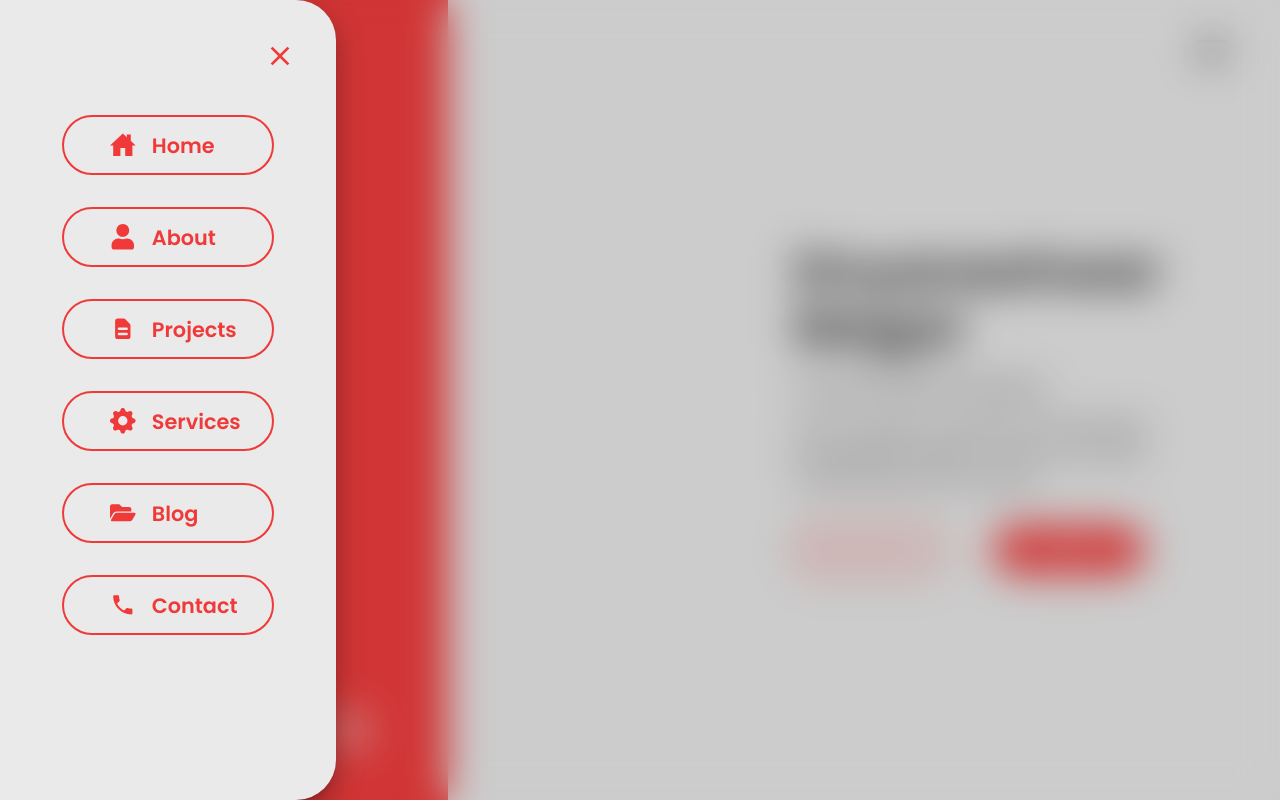
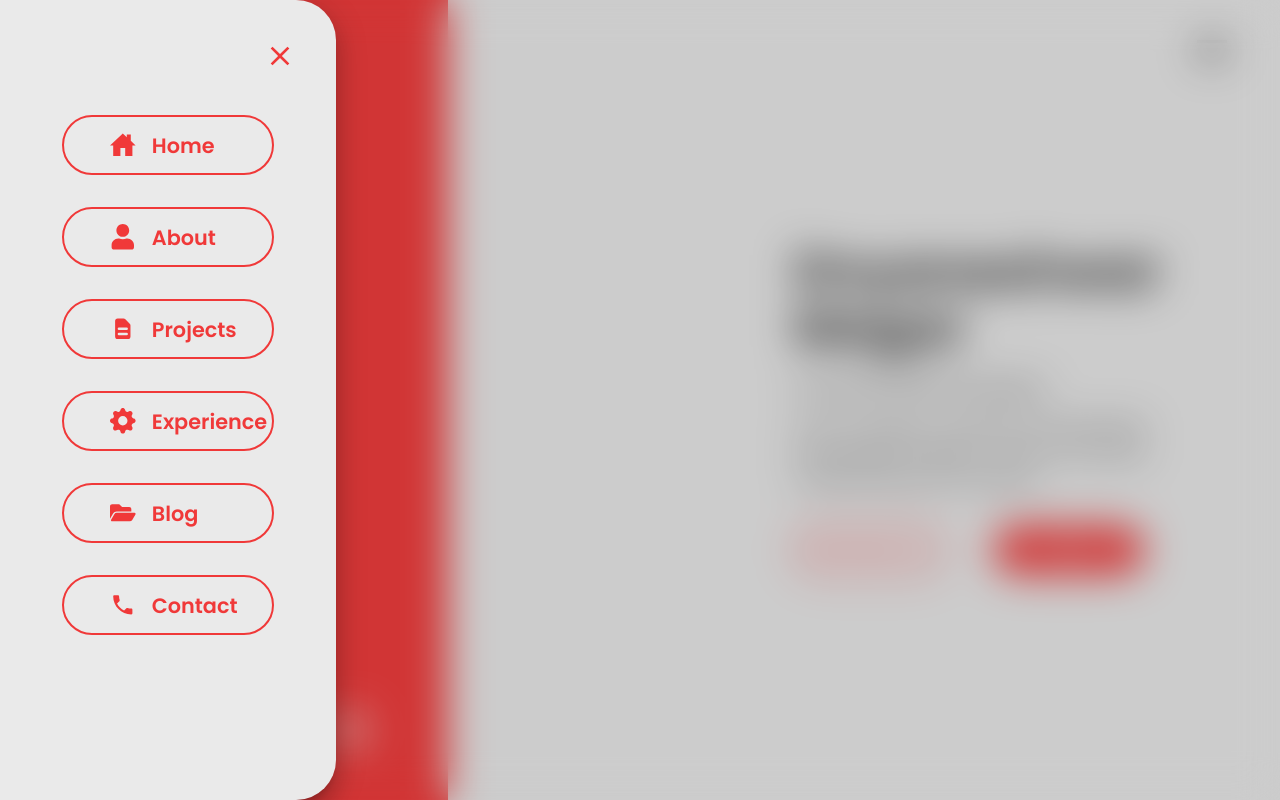
Before and after one commit to dnyaneshwarmagar/portfolio, a React (Create React App) app: page / in a window 1280 px wide. Both pictures are taken after a click on the icon 1212 px from the left and 50 px from the top of the page. Shown: the top 800 px of the page. Built offline with nearby package versions, Linux system fonts and the light colour scheme; a web font is replaced by a local one.

Commit message:
updated exprience

```diff
--- a/src/components/Navbar/Navbar.js
+++ b/src/components/Navbar/Navbar.js
@@ -231,7 +231,7 @@ function Navbar() {
 
                         <Fade left>
                             <NavLink
-                                to='/#services'
+                                to='/#experience'
                                 smooth={true}
                                 spy='true'
                                 duration={2000}
@@ -241,7 +241,7 @@ function Navbar() {
                                         className={classes.drawerIcon}
                                     />
                                     <span className={classes.drawerLinks}>
-                                        Services
+                                        Experience
                                     </span>
                                 </div>
                             </NavLink>
```
